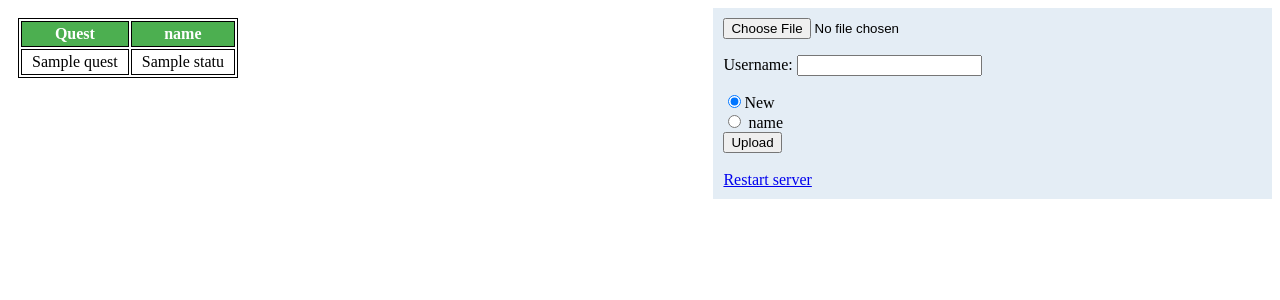
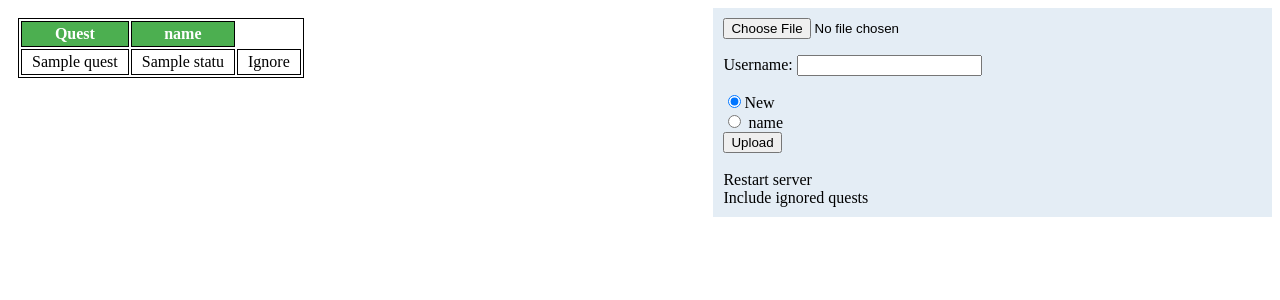
Before and after one commit to martonsz/wow_quest_log, a Flask app: template templates/index.html.j2 in a window 1280 px wide. Shown: the top 300 px of the page. Run offline with Flask 2, Linux system fonts and the light colour scheme; the template is opened without the code that fills it: most values are stand-ins (such as "Sample title", 1, 10 or a date in 2020).

Commit message:
adding ignore/unignore link and google search  links

```diff
--- a/main.py
+++ b/main.py
@@ -1,4 +1,5 @@
 import os
+import re
 import traceback
 from flask import Flask, request, render_template, flash, redirect, url_for
 from flask_basicauth import BasicAuth
@@ -36,7 +37,16 @@ def shutdown_server():
 def index():
     db = WowDatabase()
     try:
-        return render_template("index.html.j2", quests=db.get_quests())
+        include_ignored = request.args.get("include_ignored") == "True"
+
+        ignore_quest_name = request.args.get("ignore_quest")
+        if ignore_quest_name:
+            ignore = request.args.get("ignore") == "True"
+            ignore_quest_name = re.sub(" \(\d+\)$", "", ignore_quest_name)
+            db.set_ignore_quest(ignore_quest_name, ignore)
+            return redirect("/")
+
+        return render_template("index.html.j2", quests=db.get_quests(include_ignored))
     finally:
         db.close()
 
--- a/objects.py
+++ b/objects.py
@@ -9,11 +9,12 @@ class Status(Enum):
 
 
 class Quest:
-    def __init__(self, name=None, status=None, timestamp=None, serie=1):
+    def __init__(self, name=None, status=None, timestamp=None, ignored=False, serie=1):
         self.name = name
         self.status = status
         self.timestamp = timestamp
         self.serie = serie
+        self.ignored = ignored
 
     def key(self):
         if self.serie > 1:
@@ -58,9 +59,10 @@ class ChatLog:
 
 
 class UsersQuest:
-    def __init__(self, quest_name: str, usernames: list):
+    def __init__(self, quest_name: str, usernames: list, ignored: bool):
         self.quest_name = quest_name
         self.user_quests = {}
+        self.ignored = ignored
         for username in usernames:
             self.user_quests[username] = None
         self.compare_status = None
--- a/resources/dbdump.sql
+++ b/resources/dbdump.sql
@@ -9,7 +9,7 @@ CREATE TABLE public.tbl_quest (
 	quest_name text NOT NULL,
 	quest_status text NOT NULL,
 	quest_timestamp timestamp NOT NULL,
-	quest_ignore bool NULL,
+	quest_ignore bool NULL DEFAULT false,
 	changed timestamptz NOT NULL DEFAULT now(),
 	CONSTRAINT tbl_quest_pk PRIMARY KEY (id),
 	CONSTRAINT tbl_quest_un UNIQUE (username, quest_name, quest_status, quest_timestamp)
--- a/templates/index.html.j2
+++ b/templates/index.html.j2
@@ -54,6 +54,15 @@ tr:hover {
     background-color: #EBD1DB;
 }
 
+a:link, a:visited, a:active{
+    text-decoration: none;
+    color: black;
+}
+
+a:hover {
+    text-decoration: underline;
+}
+
 </style>
 </head>
 <body>
@@ -72,7 +81,9 @@ tr:hover {
         </tr>
         {% for quest in quests %}
         <tr>
-            <td>{{ quest.quest_name }}</td>
+            <td>
+                <a href="https://www.google.com/search?q=wow {{quest.quest_name}}" target="_blank">{{ quest.quest_name }}</a>
+            </td>
             {% for user_quest in quest.user_quests.values() %}
             <td style="text-align: center;"
             {% if user_quest.status %}
@@ -90,6 +101,13 @@ tr:hover {
                 </span>
             </td>
             {% endfor %}
+            <td>
+                {% if quest.ignored %}
+                <a href="/?ignore_quest={{quest.quest_name}}&ignore=False">Unignore</a>
+                {% else %}
+                <a href="/?ignore_quest={{quest.quest_name}}&ignore=True">Ignore</a>
+                {% endif %}
+            </td>
         </tr>
         {% endfor %}
     </table>
@@ -120,7 +138,12 @@ tr:hover {
     {% endwith %}
     </div>
     <div>
-        <a href="/shutdown">Restart server</a>
+        <a href="/shutdown">Restart server</a><br/>
+        {% if request.args.get("include_ignored") != "True" %}
+        <a href="/?include_ignored=True">Include ignored quests</a>
+        {% else %}
+        <a href="/?include_ignored=False">Hide ignored quests</a>
+        {% endif %}
   </div>
 </div>
 
```
Also changed, not shown: dbutil.py (+29 -7 lines).
